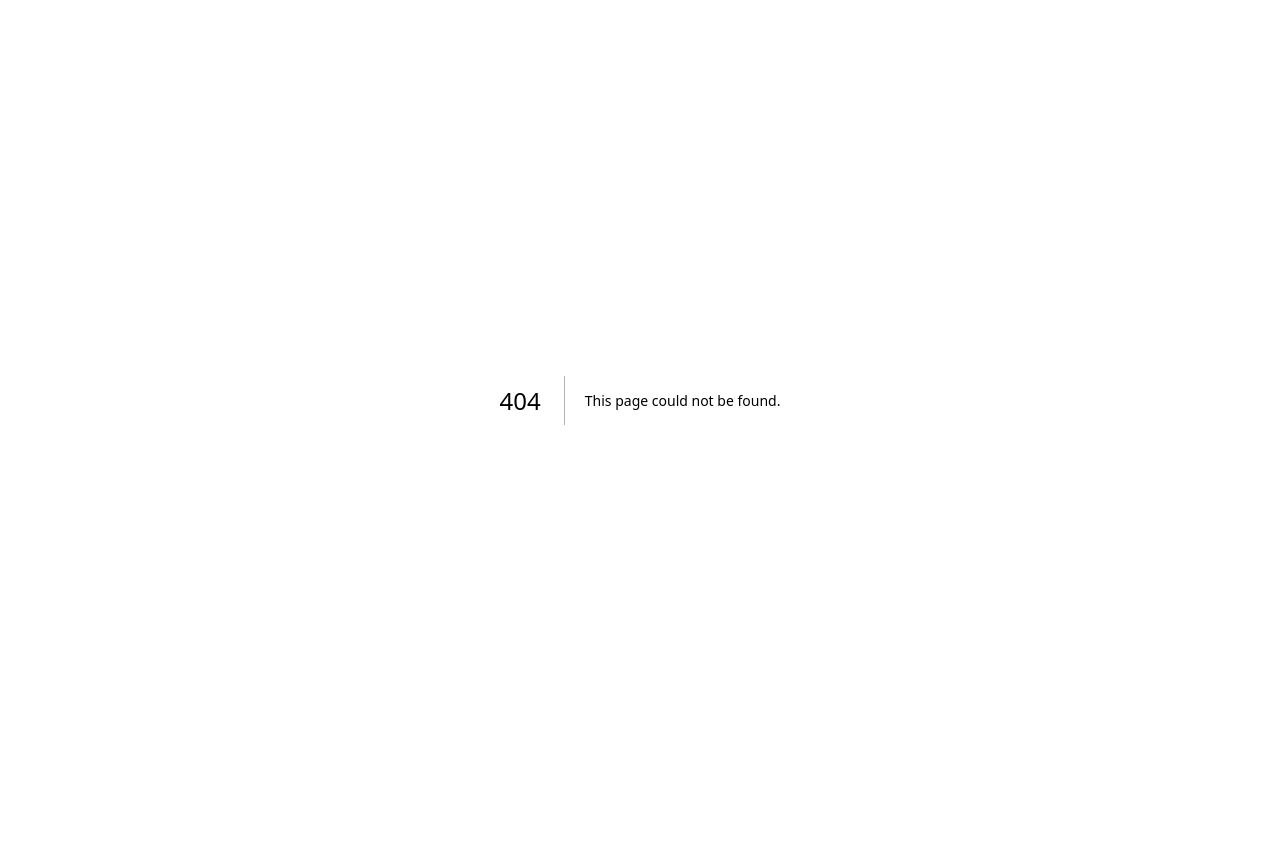
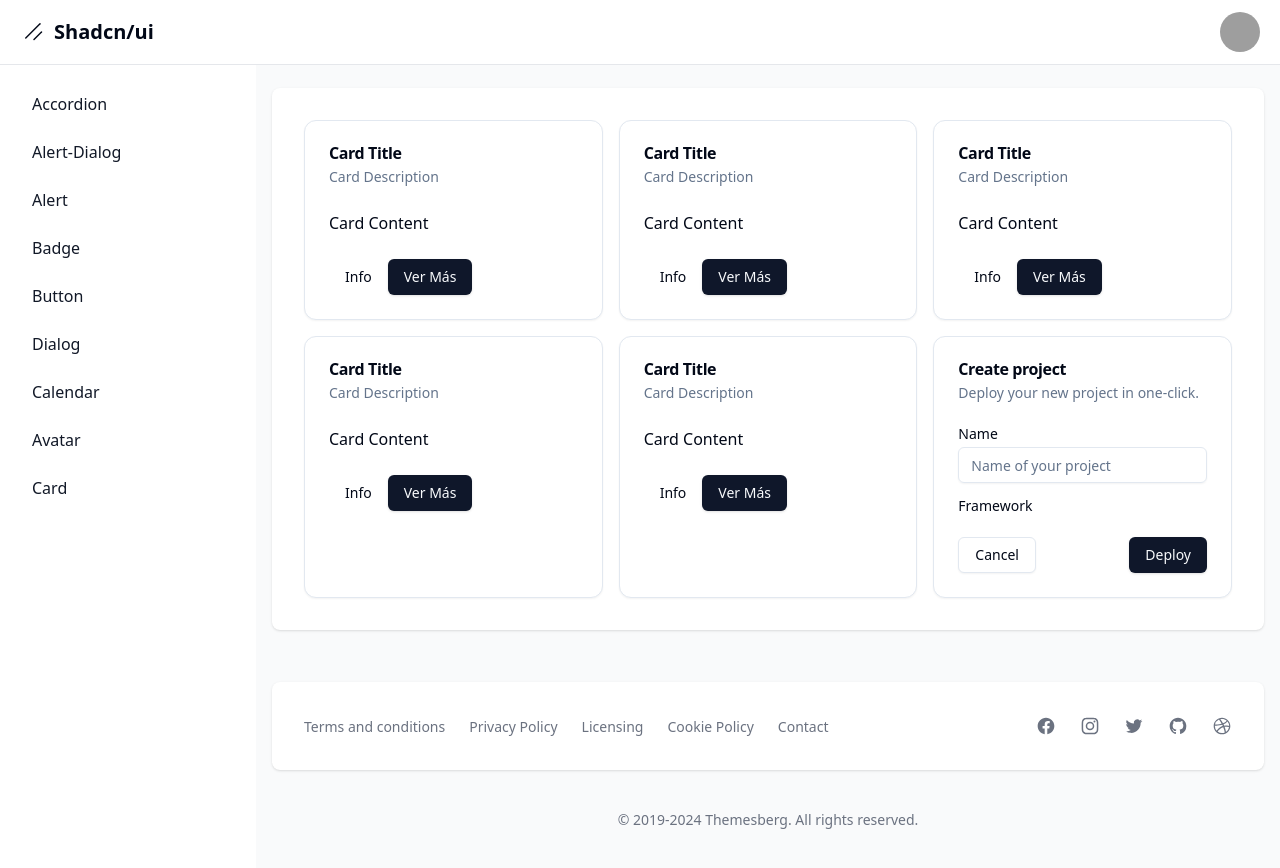
Before and after one commit to MiguelDecode/shadcn-tutorial, a Next.js app: page /dashboard/card in a window 1280 px wide. Before the commit this address had no page. Before the commit the page ends 800 px from the top, so only its background shows below. Built offline with nearby package versions, Linux system fonts and the light colour scheme; grey boxes are pictures that could not be loaded.

Commit message:
feat: component card

```diff
--- /dev/null
+++ b/src/app/dashboard/card/page.tsx
@@ -0,0 +1,57 @@
+import { Button } from "@/components/ui/button";
+import {
+  Card,
+  CardContent,
+  CardDescription,
+  CardFooter,
+  CardHeader,
+  CardTitle,
+} from "@/components/ui/card";
+import { Input } from "@/components/ui/input";
+import { Label } from "@/components/ui/label";
+
+export default function Page() {
+  return (
+    <div className="grid grid-col-1 sm:grid-cols-3 gap-4">
+      {"12345".split("").map((item) => (
+        <Card key={item}>
+          <CardHeader>
+            <CardTitle>Card Title</CardTitle>
+            <CardDescription>Card Description</CardDescription>
+          </CardHeader>
+          <CardContent>
+            <p>Card Content</p>
+          </CardContent>
+          <CardFooter>
+            <Button variant="ghost">info</Button>
+            <Button>Ver Más</Button>
+          </CardFooter>
+        </Card>
+      ))}
+
+     <Card className="">
+      <CardHeader>
+        <CardTitle>Create project</CardTitle>
+        <CardDescription>Deploy your new project in one-click.</CardDescription>
+      </CardHeader>
+      <CardContent>
+        <form>
+          <div className="grid w-full items-center gap-4">
+            <div className="flex flex-col space-y-1.5">
+              <Label htmlFor="name">Name</Label>
+              <Input id="name" placeholder="Name of your project" />
+            </div>
+            <div className="flex flex-col space-y-1.5">
+              <Label htmlFor="framework">Framework</Label>
+            </div>
+          </div>
+        </form>
+      </CardContent>
+      <CardFooter className="flex justify-between">
+        <Button variant="outline">Cancel</Button>
+        <Button>Deploy</Button>
+      </CardFooter>
+    </Card>
+    </div>
+  );
+}
--- a/src/app/dashboard/layout.tsx
+++ b/src/app/dashboard/layout.tsx
@@ -10,6 +10,7 @@
   { name: "dialog", href: "dialog" },
   { name: "calendar", href: "calendar" },
   { name: "avatar", href: "avatar" },
+  { name: "card", href: "card" },
 ];
 
 export default function DashboardLayout({
--- /dev/null
+++ b/src/components/ui/card.tsx
@@ -0,0 +1,76 @@
+import * as React from "react"
+
+import { cn } from "@/lib/utils"
+
+const Card = React.forwardRef<
+  HTMLDivElement,
+  React.HTMLAttributes<HTMLDivElement>
+>(({ className, ...props }, ref) => (
+  <div
+    ref={ref}
+    className={cn(
+      "rounded-xl border bg-card text-card-foreground shadow-sm",
+      className
+    )}
+    {...props}
+  />
+))
+Card.displayName = "Card"
+
+const CardHeader = React.forwardRef<
+  HTMLDivElement,
+  React.HTMLAttributes<HTMLDivElement>
+>(({ className, ...props }, ref) => (
+  <div
+    ref={ref}
+    className={cn("flex flex-col space-y-1.5 p-6", className)}
+    {...props}
+  />
+))
+CardHeader.displayName = "CardHeader"
+
+const CardTitle = React.forwardRef<
+  HTMLParagraphElement,
+  React.HTMLAttributes<HTMLHeadingElement>
+>(({ className, ...props }, ref) => (
+  <h3
+    ref={ref}
+    className={cn("font-semibold leading-none tracking-tight", className)}
+    {...props}
+  />
+))
+CardTitle.displayName = "CardTitle"
+
+const CardDescription = React.forwardRef<
+  HTMLParagraphElement,
+  React.HTMLAttributes<HTMLParagraphElement>
+>(({ className, ...props }, ref) => (
+  <p
+    ref={ref}
+    className={cn("text-sm text-muted-foreground", className)}
+    {...props}
+  />
+))
+CardDescription.displayName = "CardDescription"
+
+const CardContent = React.forwardRef<
+  HTMLDivElement,
+  React.HTMLAttributes<HTMLDivElement>
+>(({ className, ...props }, ref) => (
+  <div ref={ref} className={cn("p-6 pt-0", className)} {...props} />
+))
+CardContent.displayName = "CardContent"
+
+const CardFooter = React.forwardRef<
+  HTMLDivElement,
+  React.HTMLAttributes<HTMLDivElement>
+>(({ className, ...props }, ref) => (
+  <div
+    ref={ref}
+    className={cn("flex items-center p-6 pt-0", className)}
+    {...props}
+  />
+))
+CardFooter.displayName = "CardFooter"
+
+export { Card, CardHeader, CardFooter, CardTitle, CardDescription, CardContent }
```
